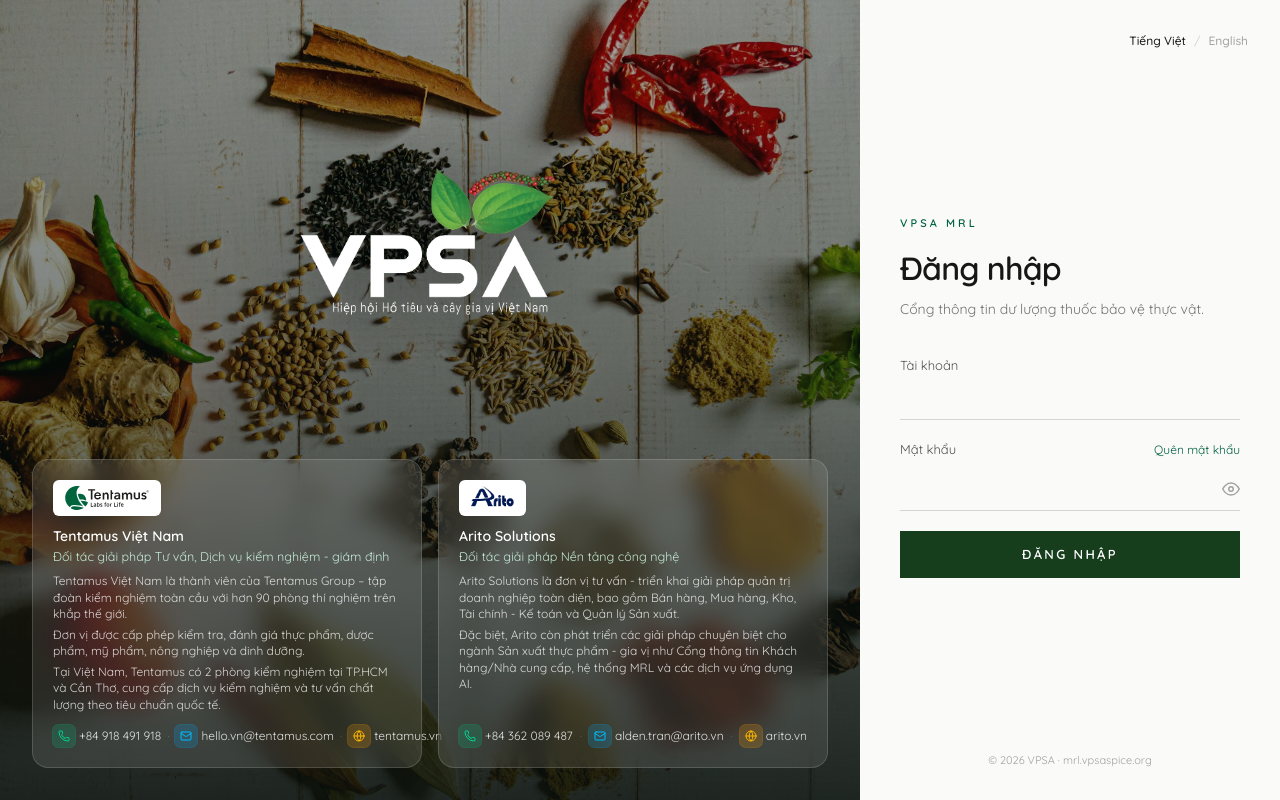
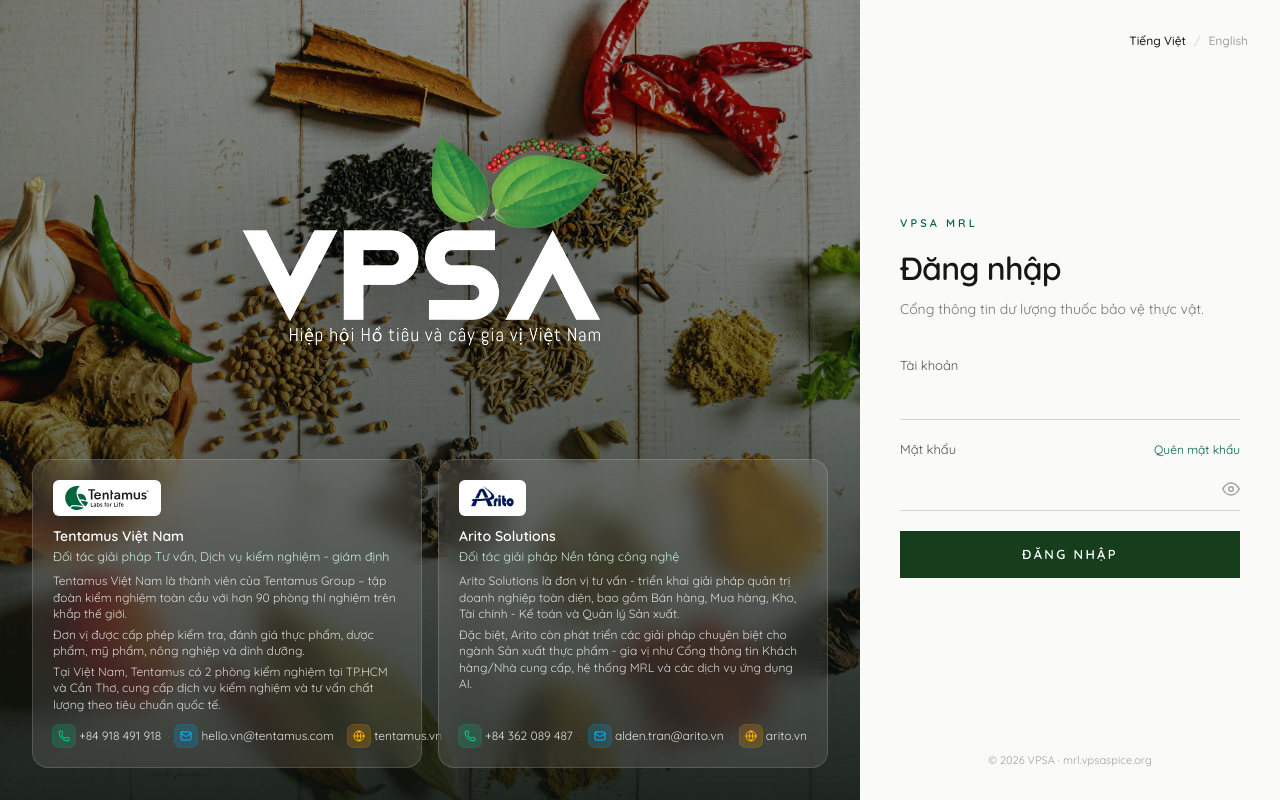
Before and after one commit to Kieuphuoc/Dong-Hanh, a Next.js app: page /login in a window 1280 px wide. Built offline with nearby package versions, Linux system fonts and the light colour scheme.

Commit message:
Increase VPSA logo size on login page

```diff
--- a/src/app/login/page.tsx
+++ b/src/app/login/page.tsx
@@ -83,7 +83,7 @@
             <img
               src="/brands/vpsa-white.png"
               alt="VPSA — Hiệp hội Hồ tiêu và cây gia vị Việt Nam"
-              className="h-auto max-h-[110px] sm:max-h-[140px] lg:max-h-[150px] xl:max-h-[180px] 2xl:max-h-[250px] w-auto object-contain drop-shadow-[0_12px_40px_rgba(0,0,0,0.45)]"
+              className="h-auto max-h-[160px] sm:max-h-[200px] lg:max-h-[220px] xl:max-h-[260px] 2xl:max-h-[320px] w-auto object-contain drop-shadow-[0_12px_40px_rgba(0,0,0,0.45)]"
             />
           </div>
 
```
